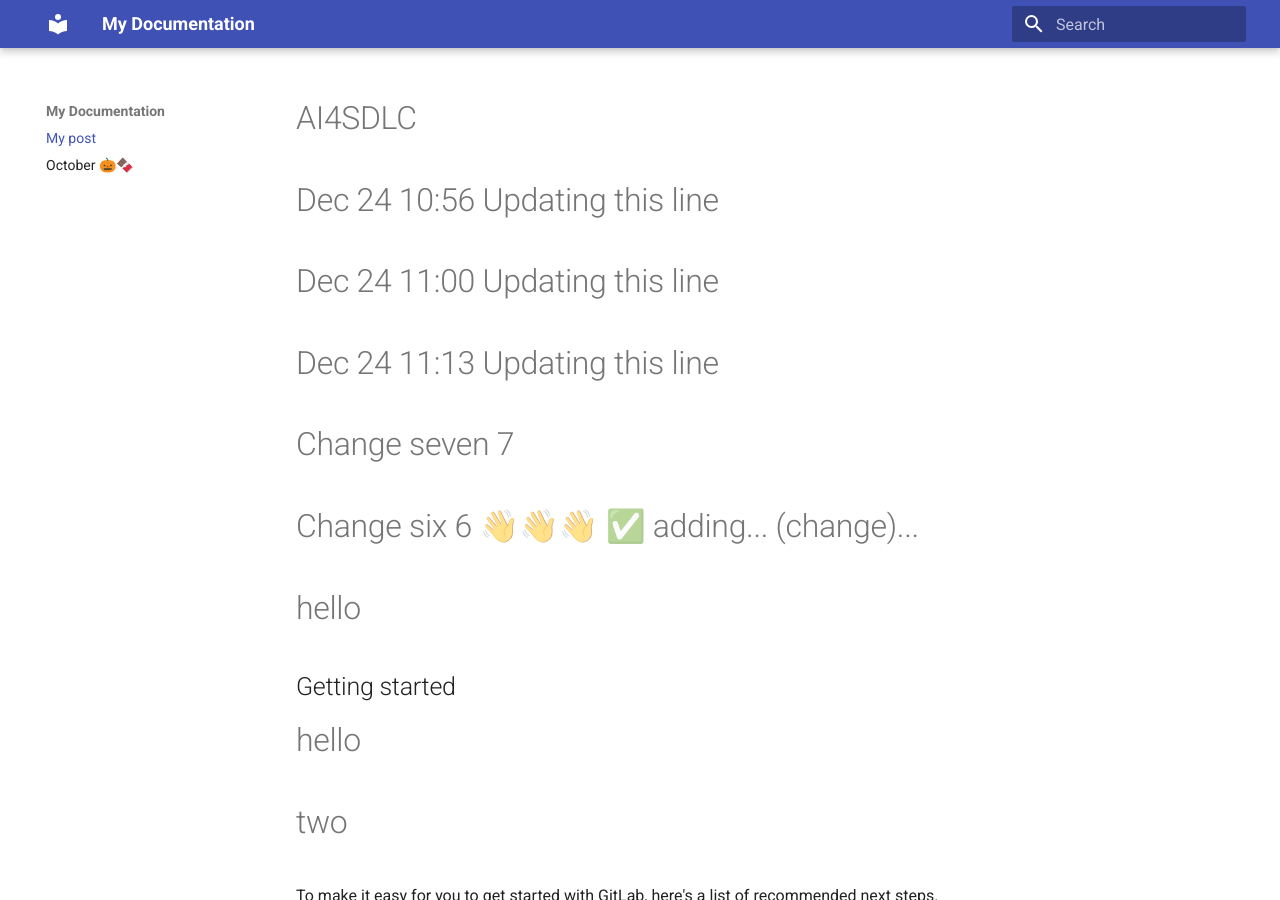
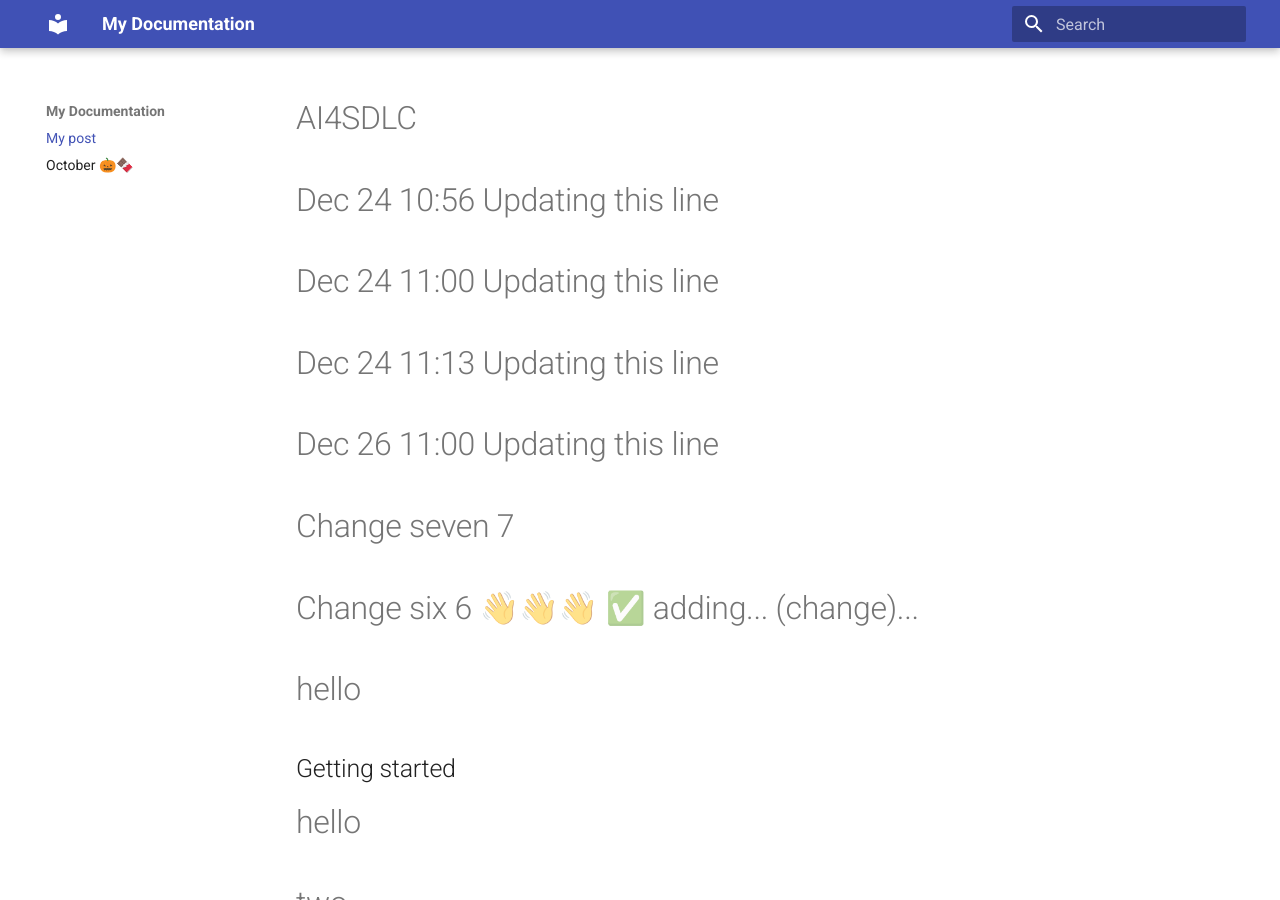
Before and after one commit to Code-dot-mil/two-steps-eval, an MkDocs documentation site: the page built from docs/index.md, in a window 1280 px wide and 900 px high. Built offline with MkDocs 1.6.1 and Material for MkDocs 9.7.7, drawn with Linux system fonts in a browser that asks for light colours.

Commit message:
commit message

```diff
--- a/docs/index.md
+++ b/docs/index.md
@@ -6,6 +6,7 @@ author: That Would Be Me
 # Dec 24 10:56 Updating this line
 # Dec 24 11:00 Updating this line
 # Dec 24 11:13 Updating this line
+# Dec 26 11:00 Updating this line
 
 # Change seven 7
 # Change six 6 👋👋👋 ✅ adding... (change)...
```
